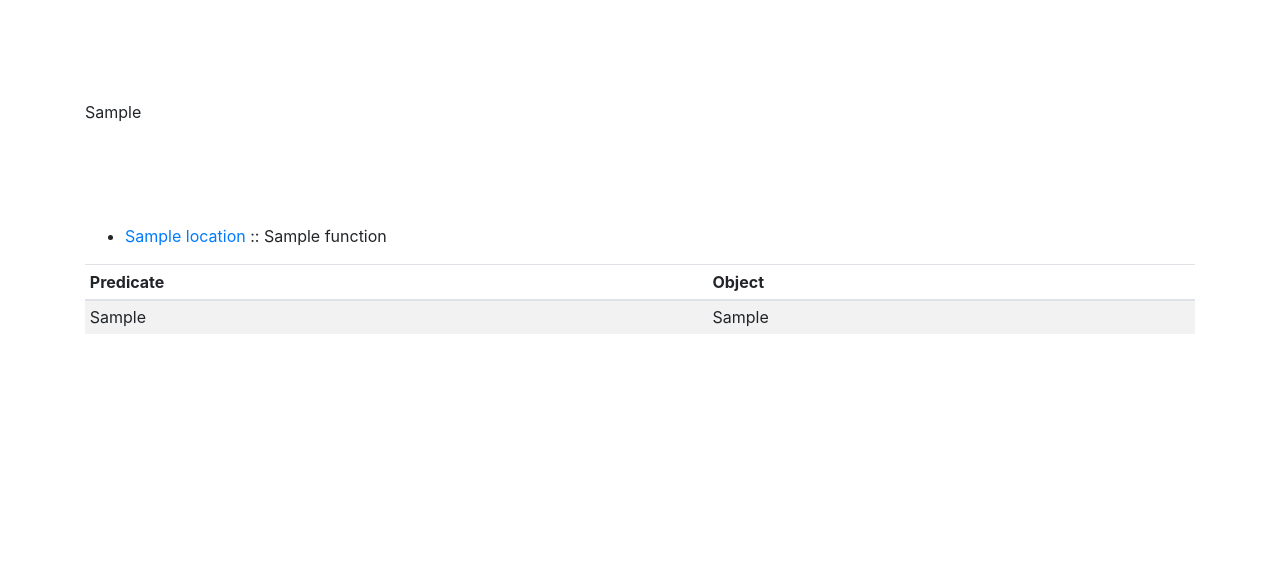
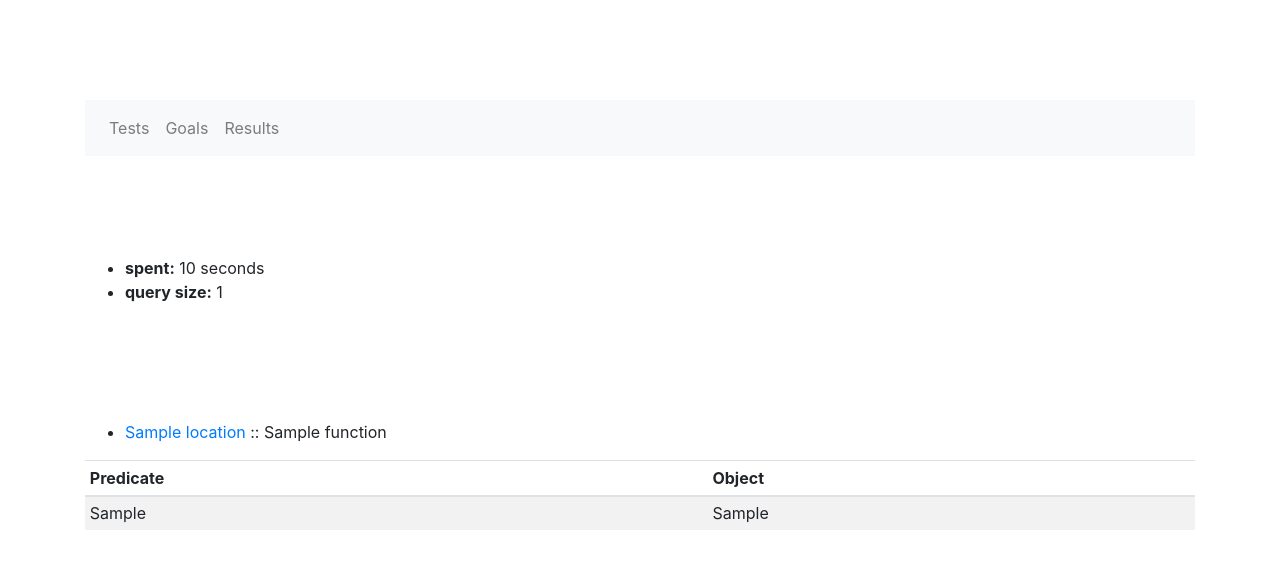
Before and after one commit to volodymyrss/oda-experiments, a Flask app: template templates/view-workflow.html in a window 1280 px wide. Shown: the top 569 px of the page. Run offline with Flask 2, Linux system fonts and the light colour scheme; the template is opened without the code that fills it: most values are stand-ins (such as "Sample title", 1, 10 or a date in 2020); parts of the project's set-up code (start-up, migrations or seed data) failed here and were passed over; some libraries are stand-ins or nearby versions.

Commit message:
more frequent timestamp

```diff
--- a/odatestsapp.py
+++ b/odatestsapp.py
@@ -169,7 +169,8 @@ app = create_app()
 
 @app.route('/tests', methods=["GET"])
 def tests_get():
-    return jsonify(get_tests())
+    f = request.args.get("f", None)
+    return jsonify(get_tests(f))
 
 def add_basic_platform_test(uri, location):
     assert uri
@@ -197,7 +198,7 @@ def tests_put():
             )
     return jsonify(dict(status="ok"))
 
-def get_tests():
+def get_tests(f=None):
     tests=[]
 
     for t in odakb.sparql.select(query="""
@@ -206,8 +207,8 @@ def get_tests():
                           a oda:workflow;
                           oda:callType ?call_type;
                           oda:callContext ?call_context;
-                          oda:location ?location
-                    """):
+                          oda:location ?location .
+                    """ + (f or "")):
 
 
         t['expects'] = {}
@@ -229,9 +230,9 @@ def get_tests():
     return tests
 
 
-def get_goals():
+def get_goals(f):
     goals = []
-    for test in get_tests():
+    for test in get_tests(f):
         for bind, ex in test['expects'].items():
             for option in odakb.sparql.select('?opt a <%s>'%ex):
                 if not '#input_' in option['opt']:
@@ -475,10 +476,11 @@ def recent_timestamp():
 def evaluate_one():
     skip = request.args.get('skip', 0, type=int)
     n = request.args.get('n', 1, type=int)
+    f = request.args.get('f', None)
 
     r = []
 
-    for goal in get_goals()[skip:skip+n]:
+    for goal in get_goals(f)[skip:skip+n]:
         runtime_origin, value = evaluate(goal)
         r.append(dict(
                 workflow = goal,
--- a/templates/layout.html
+++ b/templates/layout.html
@@ -16,7 +16,23 @@
   </head>
   <body>
     <div class="container">
-        {{ request_stats }}
+        <nav class="navbar navbar-expand-lg navbar-light bg-light">
+          <div class="collapse navbar-collapse" id="navbarNavAltMarkup">
+            <div class="navbar-nav">
+              <a class="nav-item nav-link" href="tests">Tests</a>
+              <a class="nav-item nav-link" href="goals">Goals</a>
+              <a class="nav-item nav-link" href="view-data">Results</a>
+            </div>
+          </div>
+        </nav>
+    </div>
+    <div class="container">
+        <ul>
+            {% for rs in request_stats %}
+            <li><b>spent:</b> {{ rs.spent_seconds | round(4) }} seconds</li>
+            <li><b>query size:</b> {{ rs.query_size }}</li>
+            {% endfor %}
+        </ul>
     </div>
     <div class="container">
       {% block content %}{% endblock %}
```
Also changed, not shown: tests/test_tests.py (+5 -0 lines).
